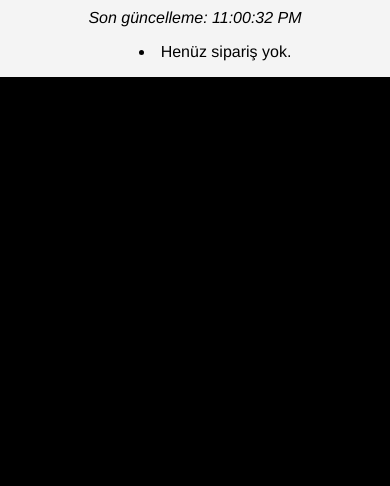
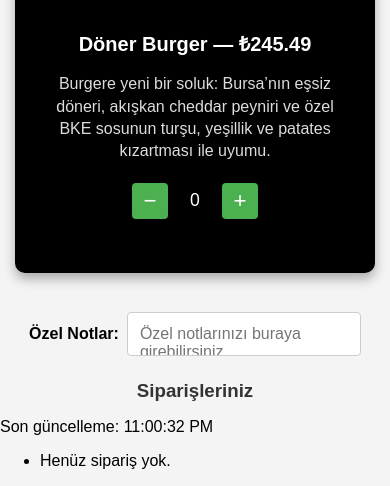
Before and after one commit to VoidheartH/QR-Order-System, a Flask app: page /table/2 in a window 390 px wide. Shown: the part 1996-2482 px from the top of the page. Before the commit the page ends 2073 px from the top, so only its background shows below. Run offline with Flask 3, Linux system fonts and the light colour scheme; data comes from the database, SQL or seed files in the repository; both versions use the stored data as it was after the commit; data that the repository does not hold is empty.

Commit message:
Updated css and sample order added

```diff
--- a/static/css/menu.css
+++ b/static/css/menu.css
@@ -1,204 +1,139 @@
-/* ── Global Typography & Background ───────────────────────── */
-body {
-  font-family: "Helvetica Neue", Arial, sans-serif;
-  background-color: #f4f4f4;
-  margin: 0;
-  padding: 0;
-}
-h1.menu-page-title {
-  text-align: center;
-  margin: 1.5rem 0;
-  color: #333;
-  font-size: 1.8rem;
-}
-
-/* ── Menu Grid & Cards ───────────────────────────────────── */
+/* ── Menu Container & Flex Grid ───────────────────────── */
 #menu-container {
   display: flex;
   flex-wrap: wrap;
   justify-content: center;
-  gap: 1rem;
-  padding: 0 1rem;
+  margin-top: 1rem;
 }
 
+/* ── Page Title ──────────────────────────────────────── */
+.menu-page-title {
+  text-align: center;
+  font-size: 1.5rem;
+  margin: 1rem 0;
+  color: #333;
+}
+
+/* ── Menu Item Cards ─────────────────────────────────── */
 .menu-item {
   background-color: #000;
   color: #fff;
-  border-radius: 12px;
-  box-shadow: 0 6px 16px rgba(0, 0, 0, 0.4);
-  overflow: hidden;
-  width: calc(33.333% - 2rem);
-  display: flex;
-  flex-direction: column;
+  margin: 15px;
+  padding: 30px; /* ↑ increased from 20px */
+  border-radius: 10px;
+  box-shadow: 0 6px 12px rgba(0, 0, 0, 0.3);
+  width: calc(33.333% - 30px);
+  box-sizing: border-box;
+  text-align: center;
   transition: transform 0.2s, box-shadow 0.2s;
-  margin-bottom: 1.5rem;
-  width: 90%;
-  max-width: 500px; /* for large screens */
-  margin: 0 auto 1.5rem;
 }
 .menu-item:hover {
-  transform: translateY(-6px);
-  box-shadow: 0 8px 20px rgba(0, 0, 0, 0.6);
+  transform: translateY(-5px);
+  box-shadow: 0 8px 16px rgba(0, 0, 0, 0.5);
 }
 
+/* ── Image ───────────────────────────────────────────── */
 .menu-item img {
   width: 100%;
-  height: 180px;
+  height: 200px;
   object-fit: cover;
+  border-radius: 6px;
+  margin-bottom: 15px; /* ↑ a little more space under image */
+  border: 2px solid #444;
 }
 
-.menu-item-content {
-  padding: 2rem;
-  flex-grow: 1;
-  display: flex;
-  flex-direction: column;
-}
-.menu-item-content h4 {
-  margin: 0.5rem 0;
-  font-size: 1.1rem;
-}
-.menu-item-content p {
-  flex-grow: 1;
-  font-size: 0.9rem;
-  line-height: 1.3;
-  color: #ddd;
-  margin-bottom: 1rem;
+/* ── Dish Name ───────────────────────────────────────── */
+.menu-item h4 {
+  margin: 12px 0; /* ↑ extra space above/below */
+  font-size: 1.25rem;
+  color: #fff;
 }
 
-/* ── Quantity Controls ───────────────────────────────────── */
+/* ── Description ─────────────────────────────────────── */
+.menu-item p {
+  font-size: 1rem; /* ↑ slightly larger for readability */
+  color: #ddd;
+  line-height: 1.4;
+  margin-bottom: 20px; /* ↑ more room before qty controls */
+}
+
+/* ── Quantity Selector ───────────────────────────────── */
 .quantity-selector {
   display: flex;
   justify-content: center;
   align-items: center;
-  gap: 1rem;
-  margin-top: 1rem;
+  margin-bottom: 1.5rem; /* ↑ extra bottom padding */
 }
 .qty-btn {
-  width: 32px;
-  height: 32px;
+  display: flex;
+  justify-content: center;
+  align-items: center;
+  width: 36px; /* ↑ bigger tap targets */
+  height: 36px;
   border: none;
+  background-color: #4caf50;
+  color: #fff;
+  font-size: 1.4rem;
   border-radius: 4px;
-  background-color: #27ae60;
-  color: #fff;
-  font-size: 1.2rem;
   cursor: pointer;
-  transition: background 0.2s;
+  margin: 0 0.75rem; /* ↑ more horizontal space */
+  padding: 0;
+  line-height: 1;
+  transition: background-color 0.2s;
 }
 .qty-btn:hover {
-  background-color: #219150;
+  background-color: #45a049;
 }
 .qty-value {
-  min-width: 24px;
+  min-width: 30px; /* ↑ wider for double-digit counts */
   text-align: center;
-  font-weight: bold;
+  font-size: 1.1rem;
 }
 
-/* ── Special Notes ───────────────────────────────────────── */
+/* ── Responsive Tweaks ──────────────────────────────── */
+@media (max-width: 768px) {
+  .menu-item {
+    width: calc(50% - 30px);
+  }
+}
+@media (max-width: 480px) {
+  .menu-item {
+    width: calc(100% - 30px);
+  }
+}
+
+/* ── Special Notes Textarea ─────────────────────────── */
 #notes-container {
   display: flex;
   justify-content: center;
   align-items: center;
-  gap: 0.5rem;
-  padding: 1rem;
+  margin: 1.5rem 0;
 }
 #notes-container label {
   font-weight: bold;
-  color: #333;
+  margin-right: 0.5rem;
 }
 #special-notes {
-  flex-grow: 1;
+  width: 60%;
   max-width: 500px;
-  padding: 0.5rem;
+  padding: 0.75rem; /* ↑ a bit more padding */
   border: 1px solid #ccc;
   border-radius: 4px;
   resize: none;
+  overflow: hidden;
   font-family: inherit;
+  font-size: 1rem;
 }
 
-/* ── Cart Panel (🛒 Sipariş Özeti) ───────────────────────── */
+/* ── Cart Panel Centering ──────────────────────────── */
 #cart-panel {
   max-width: 600px;
   margin: 2rem auto;
   background: #fff;
   padding: 1.5rem;
   border-radius: 8px;
-  box-shadow: 0 4px 12px rgba(0, 0, 0, 0.1);
-  text-align: center;
-}
-#cart-panel h2 {
-  margin-bottom: 1rem;
-  font-size: 1.4rem;
-}
-#cart-items {
-  list-style: none;
-  padding: 0;
-  margin: 0.5rem 0;
-}
-#cart-items li {
-  margin: 0.5rem 0;
-}
-#cart-total {
-  font-weight: bold;
-  margin: 1rem 0;
-}
-.cart-actions {
-  display: flex;
-  justify-content: center;
-  gap: 1rem;
+  box-shadow: 0 4px 8px rgba(0, 0, 0, 0.1);
 }
 .cart-actions button {
-  padding: 0.6rem 1.2rem;
-  border: none;
-  border-radius: 4px;
-  background-color: #27ae60;
-  color: #fff;
-  cursor: pointer;
+  margin: 0 0.5rem;
 }
-.cart-actions button:hover {
-  background-color: #219150;
-}
-
-/* ── Order Success Message ─────────────────────────────── */
-#order-success {
-  display: none;
-  text-align: center;
-  margin: 1rem 0;
-  font-size: 1rem;
-  color: #27ae60;
-}
-
-/* ── Live Orders (“Son güncelleme” + list) ───────────────── */
-#last-updated,
-#order-status-list {
-  width: fit-content;
-  margin: 1rem auto;
-  text-align: left;
-}
-#last-updated {
-  font-style: italic;
-}
-#order-status-list {
-  list-style: disc inside;
-}
-#order-status-list li {
-  margin: 0.3rem 0;
-}
-
-/* ── Responsive Breakpoints ────────────────────────────── */
-@media (max-width: 768px) {
-  .menu-item {
-    width: calc(50% - 2rem);
-  }
-}
-@media (max-width: 480px) {
-  .menu-item {
-    width: calc(100% - 2rem);
-  }
-  #notes-container {
-    flex-direction: column;
-    align-items: stretch;
-  }
-  .cart-actions {
-    flex-direction: column;
-  }
-}
```
Also changed, not shown: instance/restaurant.db.
